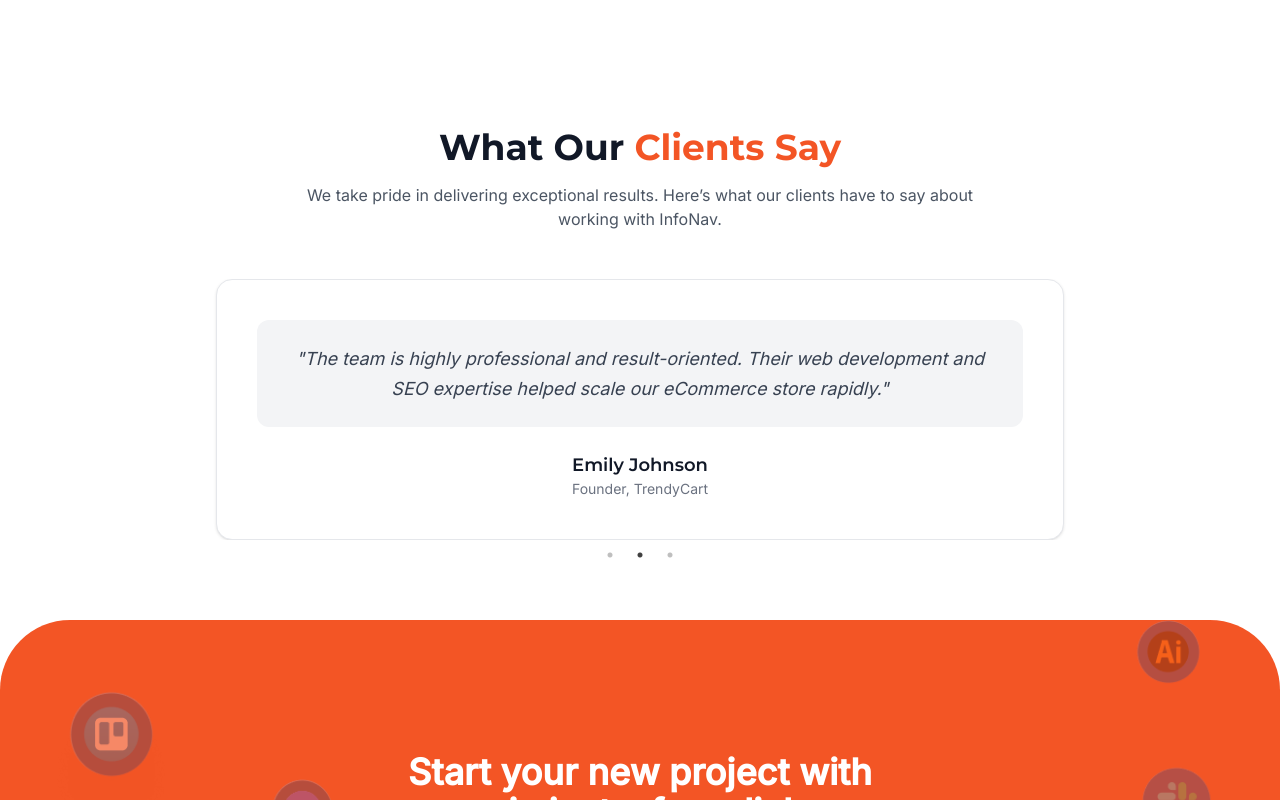
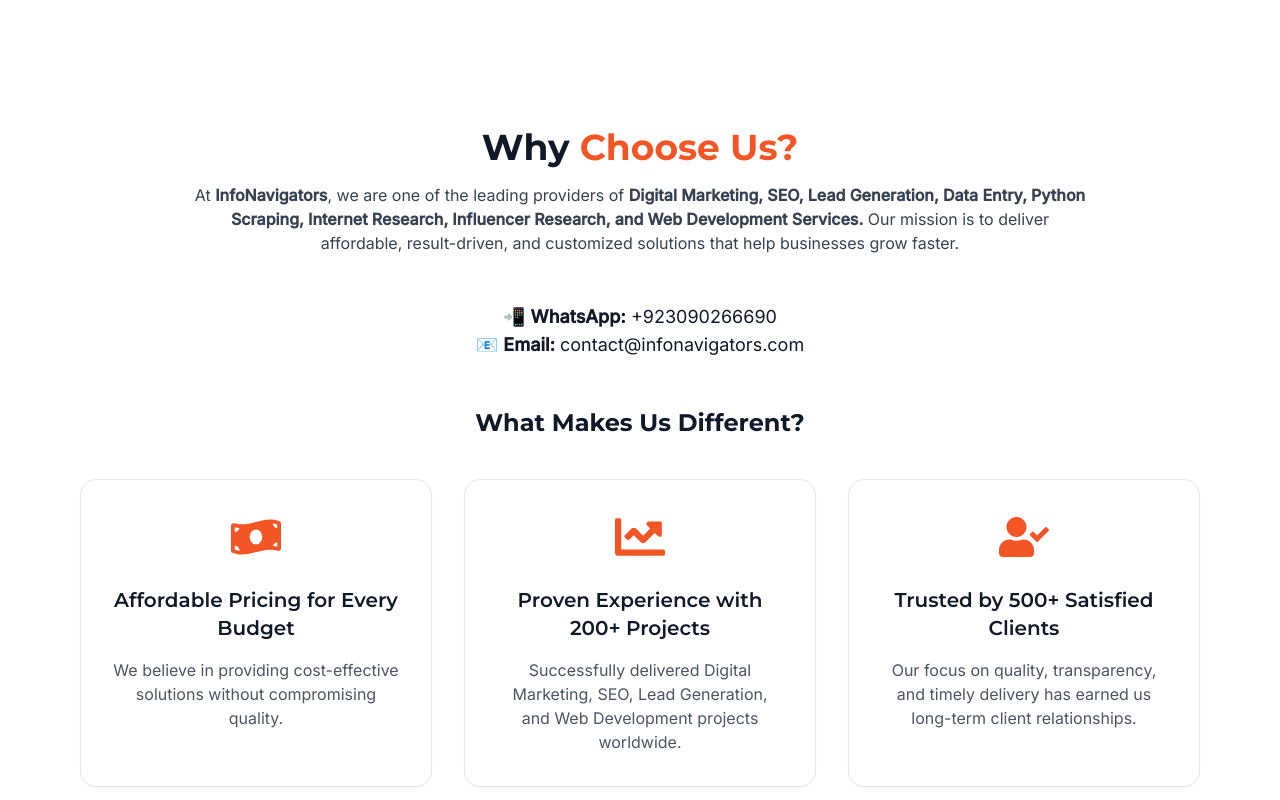
Before and after one commit to SallalZahid56/Infonav-in-React, a React (Vite) app: page / in a window 1280 px wide. Shown: the part 3480-4280 px from the top of the page. Built offline with nearby package versions, Linux system fonts and the light colour scheme.

Commit message:
Initial commit

```diff
--- a/src/App.jsx
+++ b/src/App.jsx
@@ -6,6 +6,7 @@ import Services from "./components/Services";
 import Testimonials from "./components/Testimonials";
 import Tools from "./components/Tools";
 import Footer from "./components/Footer";
+import WhyChooseUs from "./components/WhyChooseUs";
 
 function App() {
   return (
@@ -16,6 +17,7 @@ function App() {
       <Strategy />
       <Services />
       <Tools />
+      <WhyChooseUs />
       <Testimonials />
       <Footer />
     </>
--- /dev/null
+++ b/src/components/WhyChooseUs.jsx
@@ -0,0 +1,86 @@
+import React from "react";
+import { FaMoneyBillWave, FaChartLine, FaUserCheck } from "react-icons/fa";
+
+const WhyChooseUs = () => {
+  return (
+    <section className="w-full bg-white py-20 px-6 lg:px-20 text-gray-900">
+      {/* Heading + Intro */}
+      <div className="text-center max-w-4xl mx-auto mb-12">
+        <h2 className="font-heading text-3xl md:text-4xl font-bold mb-4">
+          Why <span className="text-brandOrange">Choose Us?</span>
+        </h2>
+        <p className="font-sans text-base text-gray-700">
+          At <span className="font-semibold">InfoNavigators</span>, we are one of the
+          leading providers of <span className="font-semibold">Digital Marketing, SEO,
+          Lead Generation, Data Entry, Python Scraping, Internet Research, Influencer Research,
+          and Web Development Services.</span> Our mission is to deliver affordable,
+          result-driven, and customized solutions that help businesses grow faster.
+        </p>
+      </div>
+
+      {/* Contact Info */}
+      <div className="text-center mb-12">
+        <p className="font-sans text-lg">
+          📲 <span className="font-semibold">WhatsApp:</span> +923090266690
+        </p>
+        <p className="font-sans text-lg">
+          📧 <span className="font-semibold">Email:</span> contact@infonavigators.com
+        </p>
+      </div>
+
+      {/* Subheading */}
+      <div className="text-center mb-10">
+        <h3 className="font-heading text-2xl font-bold text-gray-900">
+           What Makes Us Different?
+        </h3>
+      </div>
+
+      {/* Cards */}
+      <div className="grid grid-cols-1 md:grid-cols-3 gap-8 text-center">
+        {/* Affordable Pricing */}
+        <div className="bg-white border rounded-2xl p-8 shadow-sm hover:shadow-md transition">
+          <div className="flex justify-center mb-6 text-brandOrange">
+            <FaMoneyBillWave size={50} />
+          </div>
+          <h3 className="font-heading text-xl font-semibold text-gray-900 mb-4">
+            Affordable Pricing for Every Budget
+          </h3>
+          <p className="font-sans text-gray-600">
+            We believe in providing cost-effective solutions without
+            compromising quality.
+          </p>
+        </div>
+
+        {/* Experience */}
+        <div className="bg-white border rounded-2xl p-8 shadow-sm hover:shadow-md transition">
+          <div className="flex justify-center mb-6 text-brandOrange">
+            <FaChartLine size={50} />
+          </div>
+          <h3 className="font-heading text-xl font-semibold text-gray-900 mb-4">
+            Proven Experience with 200+ Projects
+          </h3>
+          <p className="font-sans text-gray-600">
+            Successfully delivered Digital Marketing, SEO, Lead Generation,
+            and Web Development projects worldwide.
+          </p>
+        </div>
+
+        {/* Trusted Clients */}
+        <div className="bg-white border rounded-2xl p-8 shadow-sm hover:shadow-md transition">
+          <div className="flex justify-center mb-6 text-brandOrange">
+            <FaUserCheck size={50} />
+          </div>
+          <h3 className="font-heading text-xl font-semibold text-gray-900 mb-4">
+            Trusted by 500+ Satisfied Clients
+          </h3>
+          <p className="font-sans text-gray-600">
+            Our focus on quality, transparency, and timely delivery has earned
+            us long-term client relationships.
+          </p>
+        </div>
+      </div>
+    </section>
+  );
+};
+
+export default WhyChooseUs;
```
